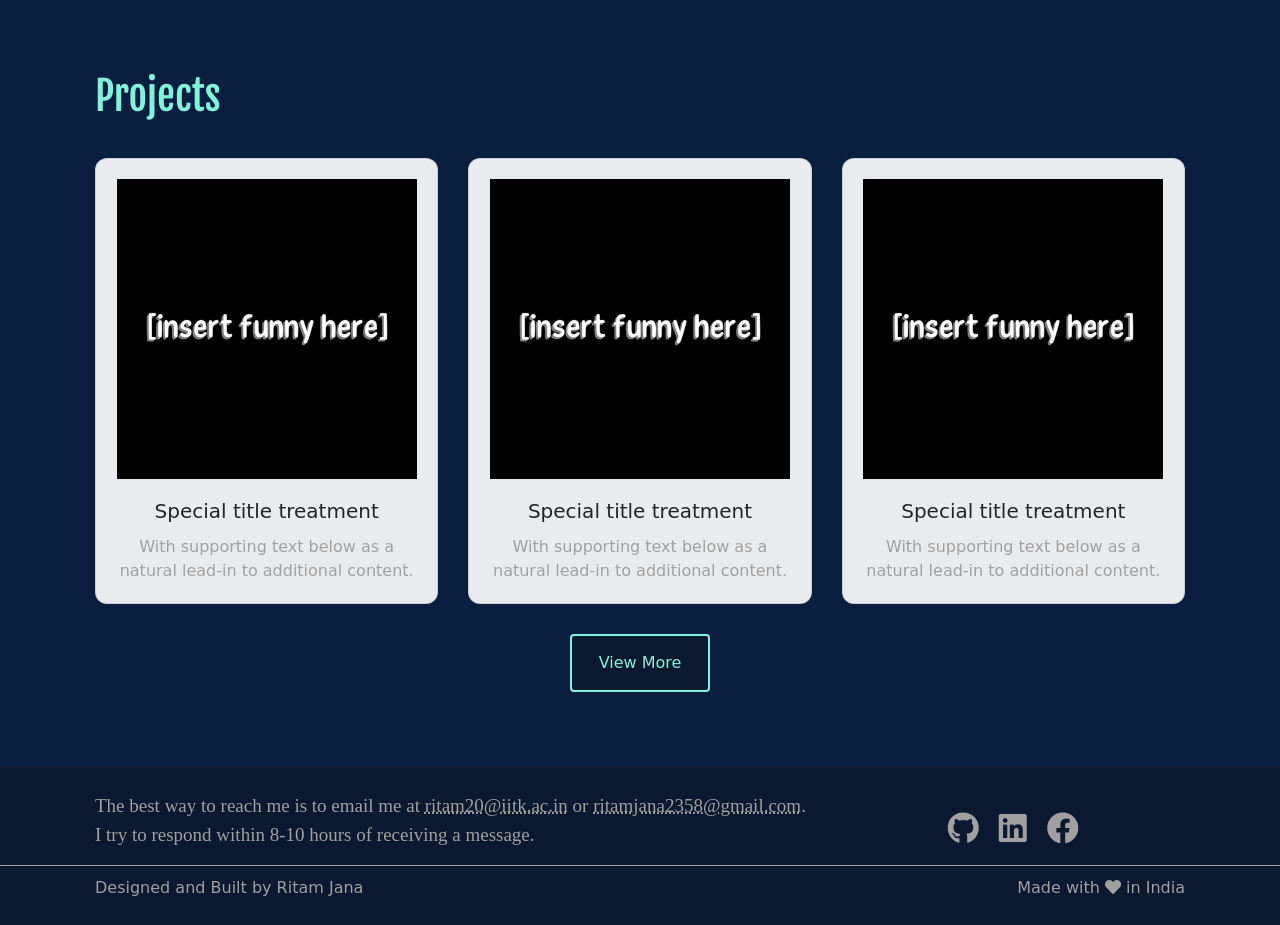
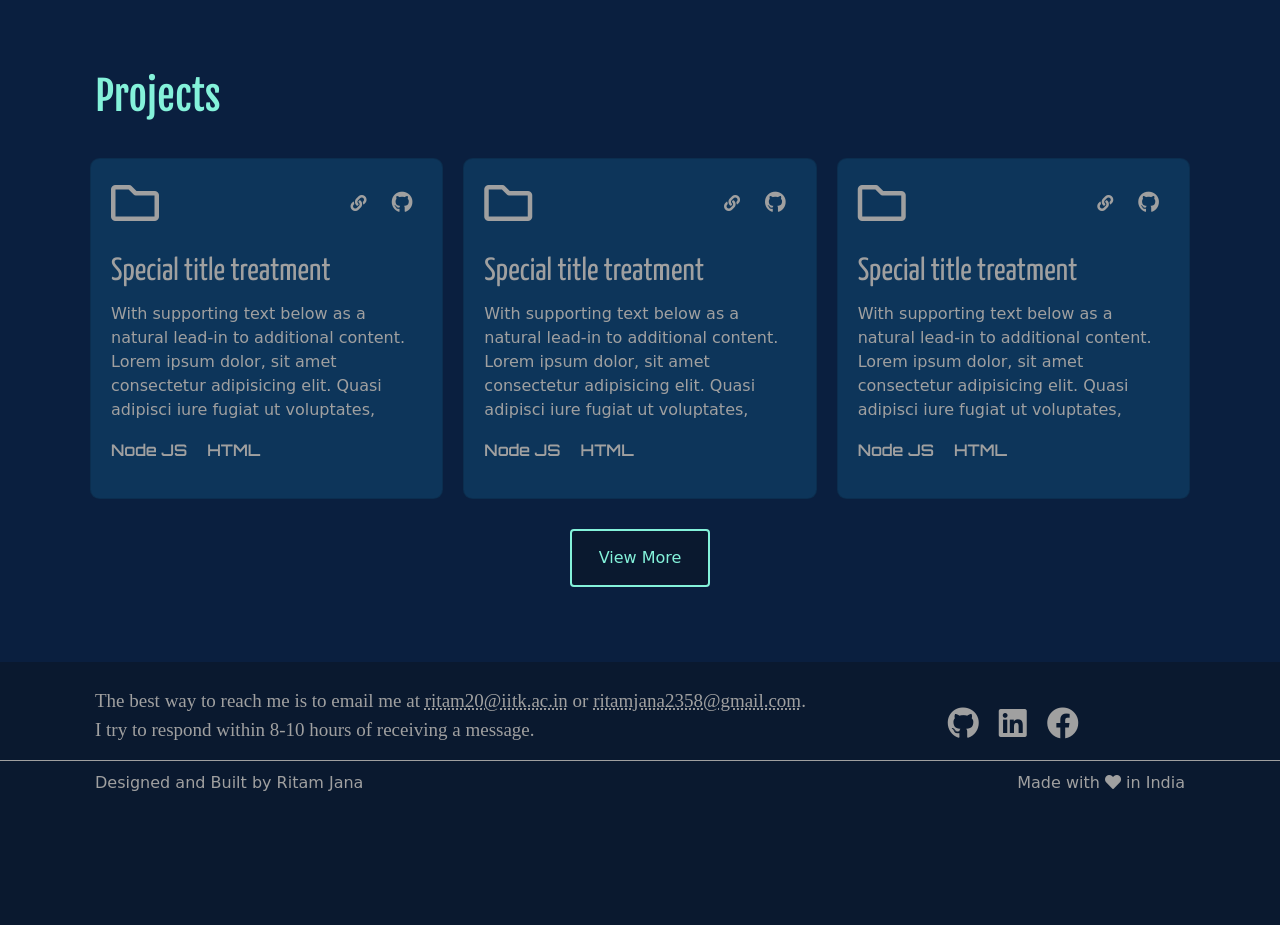
Before and after one commit to ritamjana/personal-website, a website: page index.html in a window 1280 px wide. Shown: the part 1980-2905 px from the top of the page. After the commit the page ends 2800 px from the top, so only its background shows below. Drawn offline with nearby package versions, Linux system fonts and the light colour scheme; some packages are replaced by stand-ins of ours; a script that the page names is missing; a web font is replaced by a local one.

Commit message:
modified project cards. Transition still robotic and needs attention

```diff
--- a/css/iitkstyle.css
+++ b/css/iitkstyle.css
@@ -131,30 +131,53 @@ p {
 }
 
 .project-item {
-  padding-bottom: 30px;
-  padding-top: 30px;
-}
-
-.project-item:hover {
-  box-shadow: 30px;
-}
-
-.project-image {
-  max-width: 300px;
-  width: 100%;
-  padding-bottom: 20px;
+  padding: 30px 10px;
 }
 
 .card {
-  background-color: rgb(233, 236, 239);
-  border-radius: 0.75em;
-  transition: all 0.7s;
+  background-color: rgb(13, 53, 90);
+  border-radius: 0.6em;
+  transition: all 1s;
 }
 
 .card:hover {
-  border: none;
-  background-color: rgb(233, 236, 239);
-  box-shadow: 20px 20px 15px 10px rgba(0, 1, 1, 0.3);
+  box-shadow: 0px 4px 8px rgba(13, 53, 90, 0.2);
+  top: -4px;
+}
+
+.card-body i {
+  color: rgb(160, 160, 160);
+}
+
+.card-title {
+  color: rgb(160, 160, 160);
+  font-family: "Yanone Kaffeesatz", sans-serif;
+}
+
+.card-external-links i {
+  padding: 0px 10px;
+  transition: all 0.5s;
+}
+
+.card-external-links i:hover {
+  color: rgb(132, 242, 218);
+}
+
+.project-languages ul {
+  list-style: none;
+  display: flex;
+  flex-direction: row;
+}
+
+.project-languages li {
+  font-size: 16px;
+  color: rgb(160, 160, 160);
+  padding: 0px 10px;
+  font-family: "Orbitron", sans-serif;
+}
+
+.project-languages li:first-child {
+  padding-left: 0;
 }
 
 .view-more {
--- a/index.html
+++ b/index.html
@@ -14,6 +14,9 @@
     <link href="https://fonts.googleapis.com/css2?family=Fjalla+One&family=Zilla+Slab:ital,wght@1,300&display=swap"
         rel="stylesheet">
     <link href="https://fonts.googleapis.com/css2?family=Kiwi+Maru:wght@500&display=swap" rel="stylesheet">
+    <link href="https://fonts.googleapis.com/css2?family=Orbitron:wght@600&family=Yanone+Kaffeesatz&display=swap"
+        rel="stylesheet">
+
 
     <!-- Bootstrap CSS -->
     <link rel="stylesheet" href="node_modules/bootstrap/dist/css/bootstrap.min.css">
@@ -200,36 +203,87 @@
             </div>
             <div id="visible-projects">
                 <div class="row">
-                    <div class="project-item col-12 col-md-6 col-lg-4 text-center">
+                    <div class="project-item col-12 col-md-6 col-lg-4">
                         <div class="card">
                             <div class="card-body">
-                                <img class="project-image" src="/media/neatoshop_insert-funny-here_1532776307.large.png"
-                                    alt="">
-                                <h5 class="card-title">Special title treatment</h5>
+                                <header>
+                                    <div class="row">
+                                        <div class="col-6 text-left my-auto">
+                                            <i class="far fa-folder fa-3x"></i>
+                                        </div>
+                                        <div class="card-external-links col-6 text-right my-auto">
+                                            <a href="#" target="_blank"><i class="fas fa-link"></i></a>
+                                            <a href="#" target="_blank"><i class="fab fa-github fa-lg"></i></a>
+                                        </div>
+                                    </div>
+                                </header>
+                                <br>
+                                <h2 class="card-title">Special title treatment</h2>
                                 <p class="card-text">With supporting text below as a natural lead-in to additional
-                                    content.</p>
+                                    content. Lorem ipsum dolor, sit amet consectetur adipisicing elit. Quasi adipisci
+                                    iure fugiat ut voluptates, </p>
+                                <footer class="project-languages">
+                                    <ul>
+                                        <li>Node JS</li>
+                                        <li>HTML</li>
+                                    </ul>
+                                </footer>
                             </div>
                         </div>
                     </div>
-                    <div class="project-item col-12 col-md-6 col-lg-4 text-center">
+                    <div class="project-item col-12 col-md-6 col-lg-4 ">
                         <div class="card">
                             <div class="card-body">
-                                <img class="project-image" src="/media/neatoshop_insert-funny-here_1532776307.large.png"
-                                    alt="">
-                                <h5 class="card-title">Special title treatment</h5>
+                                <header>
+                                    <div class="row">
+                                        <div class="col-6 text-left my-auto">
+                                            <i class="far fa-folder fa-3x"></i>
+                                        </div>
+                                        <div class="card-external-links col-6 text-right my-auto">
+                                            <a href="#" target="_blank"><i class="fas fa-link"></i></a>
+                                            <a href="#" target="_blank"><i class="fab fa-github fa-lg"></i></a>
+                                        </div>
+                                    </div>
+                                </header>
+                                <br>
+                                <h2 class="card-title">Special title treatment</h2>
                                 <p class="card-text">With supporting text below as a natural lead-in to additional
-                                    content.</p>
+                                    content. Lorem ipsum dolor, sit amet consectetur adipisicing elit. Quasi adipisci
+                                    iure fugiat ut voluptates, </p>
+                                <footer class="project-languages">
+                                    <ul>
+                                        <li>Node JS</li>
+                                        <li>HTML</li>
+                                    </ul>
+                                </footer>
                             </div>
                         </div>
                     </div>
-                    <div class="project-item col-12 col-md-6 col-lg-4 text-center">
+                    <div class="project-item col-12 col-md-6 col-lg-4 ">
                         <div class="card">
                             <div class="card-body">
-                                <img class="project-image" src="/media/neatoshop_insert-funny-here_1532776307.large.png"
-                                    alt="">
-                                <h5 class="card-title">Special title treatment</h5>
+                                <header>
+                                    <div class="row">
+                                        <div class="col-6 text-left my-auto">
+                                            <i class="far fa-folder fa-3x"></i>
+                                        </div>
+                                        <div class="card-external-links col-6 text-right my-auto">
+                                            <a href="#" target="_blank"><i class="fas fa-link"></i></a>
+                                            <a href="#" target="_blank"><i class="fab fa-github fa-lg"></i></a>
+                                        </div>
+                                    </div>
+                                </header>
+                                <br>
+                                <h2 class="card-title">Special title treatment</h2>
                                 <p class="card-text">With supporting text below as a natural lead-in to additional
-                                    content.</p>
+                                    content. Lorem ipsum dolor, sit amet consectetur adipisicing elit. Quasi adipisci
+                                    iure fugiat ut voluptates, </p>
+                                <footer class="project-languages">
+                                    <ul>
+                                        <li>Node JS</li>
+                                        <li>HTML</li>
+                                    </ul>
+                                </footer>
                             </div>
                         </div>
                     </div>
@@ -237,36 +291,87 @@
             </div>
             <div id="extra-projects" class="collapse">
                 <div class="row">
-                    <div class="project-item col-12 col-md-6 col-lg-4 text-center">
+                    <div class="project-item col-12 col-md-6 col-lg-4">
                         <div class="card">
                             <div class="card-body">
-                                <img class="project-image" src="/media/neatoshop_insert-funny-here_1532776307.large.png"
-                                    alt="">
-                                <h5 class="card-title">Special title treatment</h5>
+                                <header>
+                                    <div class="row">
+                                        <div class="col-6 text-left my-auto">
+                                            <i class="far fa-folder fa-3x"></i>
+                                        </div>
+                                        <div class="card-external-links col-6 text-right my-auto">
+                                            <a href="#" target="_blank"><i class="fas fa-link"></i></a>
+                                            <a href="#" target="_blank"><i class="fab fa-github fa-lg"></i></a>
+                                        </div>
+                                    </div>
+                                </header>
+                                <br>
+                                <h2 class="card-title">Special title treatment</h2>
                                 <p class="card-text">With supporting text below as a natural lead-in to additional
-                                    content.</p>
+                                    content. Lorem ipsum dolor, sit amet consectetur adipisicing elit. Quasi adipisci
+                                    iure fugiat ut voluptates, </p>
+                                <footer class="project-languages">
+                                    <ul>
+                                        <li>Node JS</li>
+                                        <li>HTML</li>
+                                    </ul>
+                                </footer>
                             </div>
                         </div>
                     </div>
-                    <div class="project-item col-12 col-md-6 col-lg-4 text-center">
+                    <div class="project-item col-12 col-md-6 col-lg-4">
                         <div class="card">
                             <div class="card-body">
-                                <img class="project-image" src="/media/neatoshop_insert-funny-here_1532776307.large.png"
-                                    alt="">
-                                <h5 class="card-title">Special title treatment</h5>
+                                <header>
+                                    <div class="row">
+                                        <div class="col-6 text-left my-auto">
+                                            <i class="far fa-folder fa-3x"></i>
+                                        </div>
+                                        <div class="card-external-links col-6 text-right my-auto">
+                                            <a href="#" target="_blank"><i class="fas fa-link"></i></a>
+                                            <a href="#" target="_blank"><i class="fab fa-github fa-lg"></i></a>
+                                        </div>
+                                    </div>
+                                </header>
+                                <br>
+                                <h2 class="card-title">Special title treatment</h2>
                                 <p class="card-text">With supporting text below as a natural lead-in to additional
-                                    content.</p>
+                                    content. Lorem ipsum dolor, sit amet consectetur adipisicing elit. Quasi adipisci
+                                    iure fugiat ut voluptates, </p>
+                                <footer class="project-languages">
+                                    <ul>
+                                        <li>Node JS</li>
+                                        <li>HTML</li>
+                                    </ul>
+                                </footer>
                             </div>
                         </div>
                     </div>
-                    <div class="project-item col-12 col-md-6 col-lg-4 text-center">
+                    <div class="project-item col-12 col-md-6 col-lg-4">
                         <div class="card">
                             <div class="card-body">
-                                <img class="project-image" src="/media/neatoshop_insert-funny-here_1532776307.large.png"
-                                    alt="">
-                                <h5 class="card-title">Special title treatment</h5>
+                                <header>
+                                    <div class="row">
+                                        <div class="col-6 text-left my-auto">
+                                            <i class="far fa-folder fa-3x"></i>
+                                        </div>
+                                        <div class="card-external-links col-6 text-right my-auto">
+                                            <a href="#" target="_blank"><i class="fas fa-link"></i></a>
+                                            <a href="#" target="_blank"><i class="fab fa-github fa-lg"></i></a>
+                                        </div>
+                                    </div>
+                                </header>
+                                <br>
+                                <h2 class="card-title">Special title treatment</h2>
                                 <p class="card-text">With supporting text below as a natural lead-in to additional
-                                    content.</p>
+                                    content. Lorem ipsum dolor, sit amet consectetur adipisicing elit. Quasi adipisci
+                                    iure fugiat ut voluptates, </p>
+                                <footer class="project-languages">
+                                    <ul>
+                                        <li>Node JS</li>
+                                        <li>HTML</li>
+                                    </ul>
+                                </footer>
                             </div>
                         </div>
                     </div>
@@ -340,50 +445,11 @@
     </section>
 
     <!-- jQuery first, then Popper.js, then Bootstrap JS. -->
-        <script src="//ajax.googleapis.com/ajax/libs/jquery/1.10.2/jquery.min.js"></script>
+    <script src="//ajax.googleapis.com/ajax/libs/jquery/1.10.2/jquery.min.js"></script>
     <script src="node_modules/popper.js/dist/umd/popper.min.js"></script>
     <script src="node_modules/bootstrap/dist/js/bootstrap.min.js"></script>
     <script src="path/to/smooth-scroll.polyfills.min.js"></script>
     <script src="/javascript.js"></script>
-    <script>
-        var didScroll;
-        var lastScrollTop = 0;
-        var delta = 5;
-        var navbarHeight = $('header').outerHeight();
-
-        $(window).scroll(function (event) {
-            didScroll = true;
-        });
-
-        setInterval(function () {
-            if (didScroll) {
-                hasScrolled();
-                didScroll = false;
-            }
-        }, 250);
-
-        function hasScrolled() {
-            var st = $(this).scrollTop();
-
-            // Make sure they scroll more than delta
-            if (Math.abs(lastScrollTop - st) <= delta)
-                return;
-
-            // If they scrolled down and are past the navbar, add class .nav-up.
-            // This is necessary so you never see what is "behind" the navbar.
-            if (st > lastScrollTop && st > navbarHeight) {
-                // Scroll Down
-                $('header').removeClass('nav-down').addClass('nav-up');
-            } else {
-                // Scroll Up
-                if (st + $(window).height() < $(document).height()) {
-                    $('header').removeClass('nav-up').addClass('nav-down');
-                }
-            }
-
-            lastScrollTop = st;
-        }
-    </script>
     <script>
         $('.navbar-collapse a').click(function () {
             $(".navbar-collapse").collapse('hide');
```
